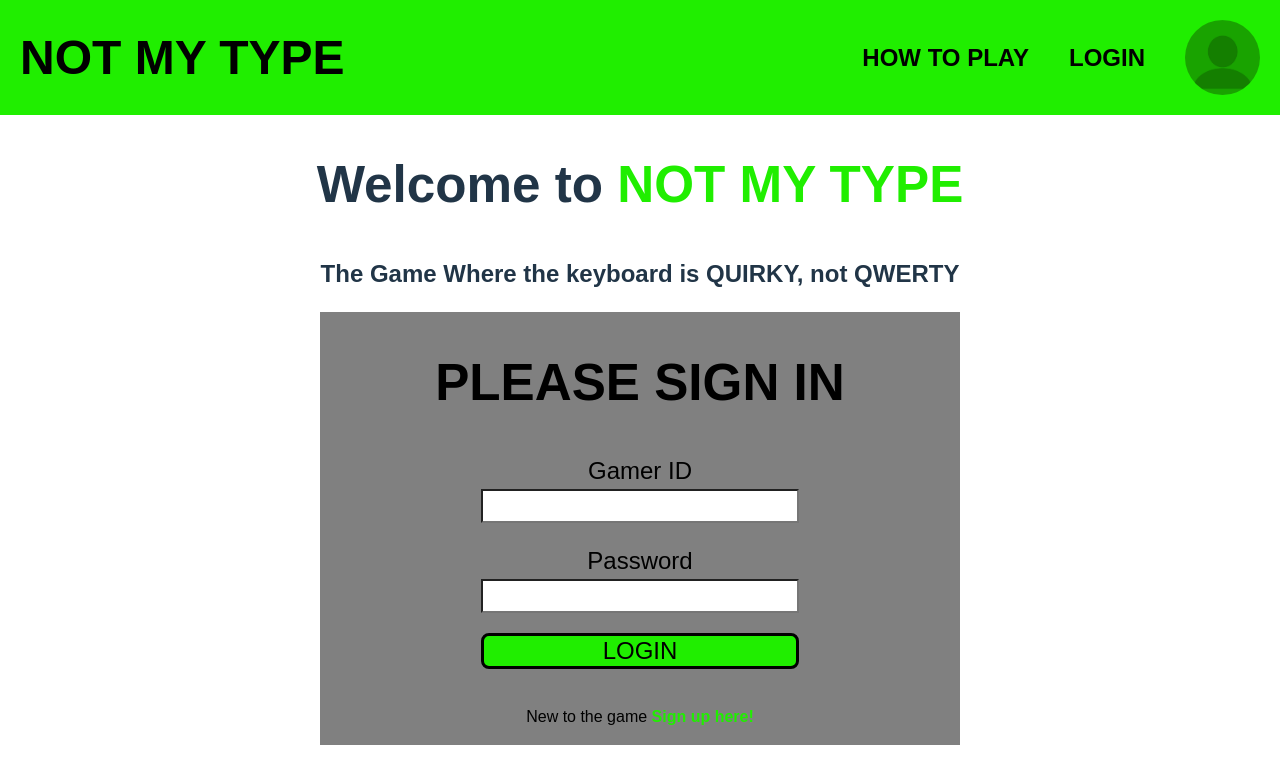
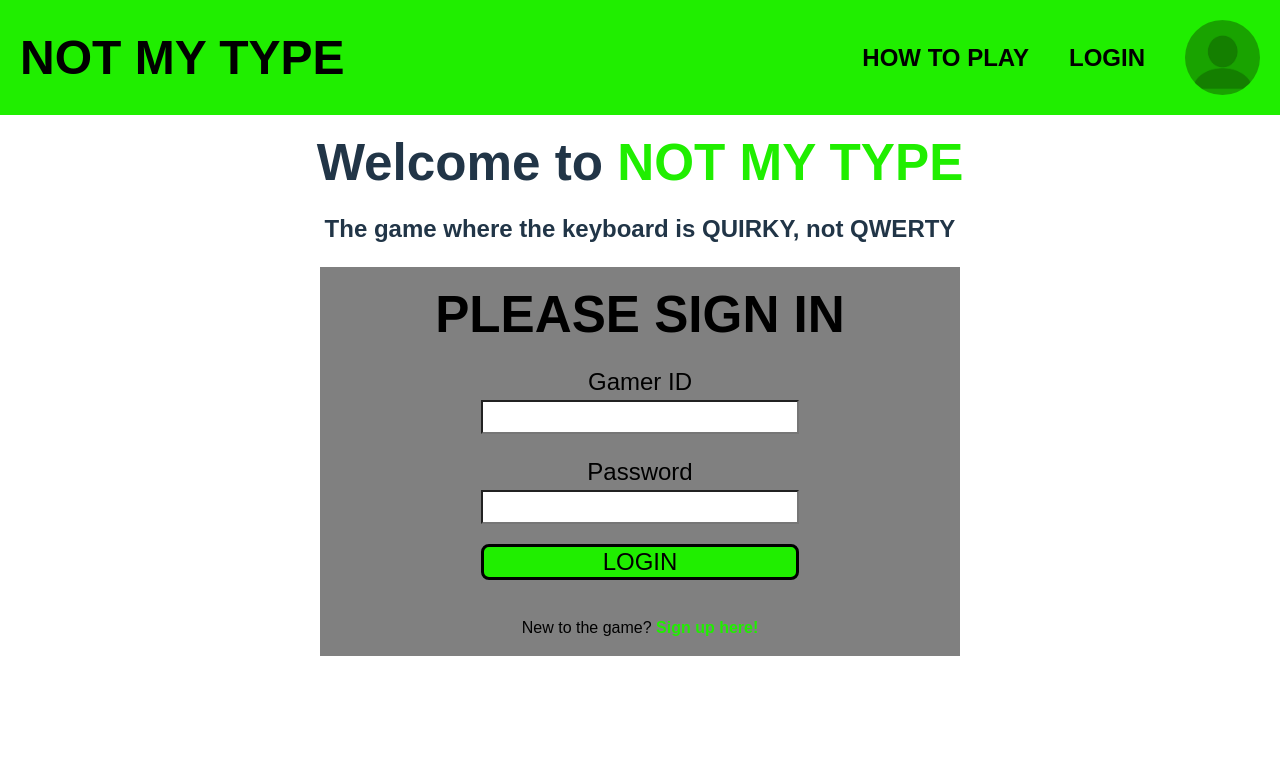
Before and after one commit to djricky808/NotMyType_FinalReactProject, a React (Vite) app: page / in a window 1280 px wide. Shown: the top 784 px of the page. Built offline with nearby package versions, Linux system fonts and the light colour scheme.

Commit message:
Debugged the login component, added a sample profile picture

```diff
--- a/package.json
+++ b/package.json
@@ -12,6 +12,7 @@
   "dependencies": {
     "react": "^18.3.1",
     "react-dom": "^18.3.1",
+    "react-hot-toast": "^2.4.1",
     "react-toastify": "^10.0.5"
   },
   "devDependencies": {
--- a/src/App.css
+++ b/src/App.css
@@ -41,7 +41,12 @@
   cursor: pointer;
   font-size: 24px;
   font-weight: 700;
-  color:black;
+  color: black;
+}
+
+.navbar-right a span {
+  color: #0434a3;
+  font-size: 28px;
 }
 
 .user-img {
@@ -53,7 +58,11 @@
 
 /* Login Screen */
 .login-screen span {
-  color:#20ee00;
+  color: #20ee00;
+}
+
+.login-screen h1 {
+  margin: 20px;
 }
 
 .login-screen p span {
--- a/src/App.tsx
+++ b/src/App.tsx
@@ -2,12 +2,16 @@ import { Navbar } from './components/Navbar'
 import './App.css'
 import { useLogin } from './providers/UseLogin';
 import { Login } from './components/Login';
+import { Toaster } from 'react-hot-toast';
+
+
 
 function App() {
   const {loginStatus} = useLogin();
 
   return (
     <>
+      <Toaster/>
       <Navbar/>
       {loginStatus === 'LoggedOut' && <Login/>}
     </>
--- a/src/Types.ts
+++ b/src/Types.ts
@@ -3,8 +3,5 @@ export type TUser = {
     password: string;
 }
 
-export type TUserNameOnly = {
-    username: string;
-}
 
 export type TLoginStatus = 'LoggedOut' | 'LoggedIn' | "SignUp";
--- a/src/components/Login.tsx
+++ b/src/components/Login.tsx
@@ -1,6 +1,6 @@
 import { useLogin } from "../providers/UseLogin";
 import { useState } from "react";
-import { toast } from "react-toastify";
+import toast from "react-hot-toast";
 
 export const Login = () => {
   const { login, signUp } = useLogin();
@@ -11,12 +11,12 @@ export const Login = () => {
       <h1>
         Welcome to <span>NOT MY TYPE</span>
       </h1>
-      <h2>The Game Where the keyboard is QUIRKY, not QWERTY</h2>
+      <h2>The game where the keyboard is QUIRKY, not QWERTY</h2>
       <div className="login-form">
         <h1>PLEASE SIGN IN</h1>
         <form
           onSubmit={(e) => {
-            e.preventDefault;
+            e.preventDefault();
             login({
               username: usernameInput,
               password: passwordInput,
@@ -43,10 +43,10 @@ export const Login = () => {
             }}
             value={passwordInput}
           />
-          <input type="submit" className="submit" value="LOGIN" />
+          <input type="submit" value="LOGIN" />
         </form>
         <p>
-          New to the game <span onClick={() => signUp()}>Sign up here!</span>
+          New to the game? <span onClick={() => signUp()}>Sign up here!</span>
         </p>
       </div>
     </section>
--- a/src/components/Navbar.tsx
+++ b/src/components/Navbar.tsx
@@ -13,7 +13,7 @@ export const Navbar = () => {
                 <a href="#">HOW TO PLAY</a>
                 {loginStatus === "LoggedIn" && <a>Welcome <span>{user?.username}</span></a>}
                 {loginStatus === "LoggedOut" && <a>LOGIN</a>}
-                <img className="user-img" src={loginStatus === "LoggedIn" ? `${user}` : "/profiles/nullUser.png"} />
+                <img className="user-img" src={loginStatus === "LoggedIn" ? `/public/profiles/sharpedo.png` : "/profiles/nullUser.png"} />
             </div>
         </nav>
     )
```
Also changed, not shown: public/profiles/sharpedo.png (added), 1 other file (tests, documents, lock files or other folders). Lines whose indentation alone changed are shown as unchanged.
